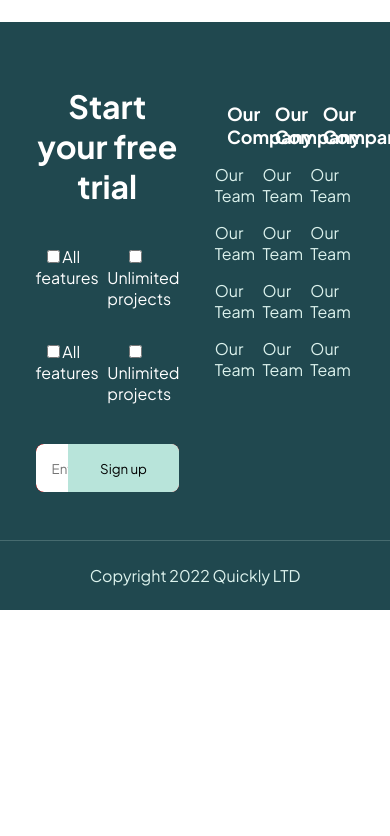
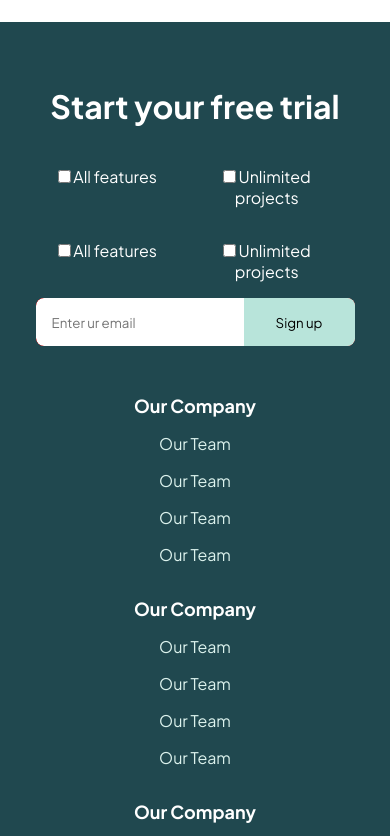
Before and after one commit to KananAmir/BF109, a plain HTML site: page 10.16.css-media-queries/home.html in a window 390 px wide. Shown: the part 4025-4861 px from the top of the page. Before the commit the page ends 4635 px from the top, so only its background shows below. Drawn offline with Linux system fonts and the light colour scheme.

Commit message:
css media-queries

```diff
--- a/10.16.css-media-queries/assets/css/home.css
+++ b/10.16.css-media-queries/assets/css/home.css
@@ -211,7 +211,9 @@ footer .footer-bottom p {
   .footer .footer-right ul {
     align-items: center;
   }
-  footer .footer .footer-left .checkbox-wrapper {
+  footer .footer .footer-left .checkbox-wrapper,
+  footer .footer .input-wrapper {
     text-align: center;
+    margin: 0 auto;
   }
 }
--- a/10.16.css-media-queries/home.html
+++ b/10.16.css-media-queries/home.html
@@ -170,7 +170,7 @@
       <div class="container">
         <div class="footer">
           <div class="row">
-            <div class="col-6  footer-left">
+            <div class="col-6 col-md-12 footer-left">
               <h3 class="start">Start your free trial</h3>
               <div class="row checkbox-wrapper">
                 <div class="col-6 p-start-0">
@@ -200,9 +200,9 @@
               </div>
             </div>
 
-            <div class="col-6 footer-right">
+            <div class="col-6 col-md-12 footer-right">
               <div class="row">
-                <div class="col-4">
+                <div class="col-4 col-sm-12">
                   <h5>Our Company</h5>
                   <ul>
                     <li>
@@ -220,7 +220,7 @@
                   </ul>
                 </div>
 
-                <div class="col-4">
+                <div class="col-4 col-sm-12">
                   <h5>Our Company</h5>
                   <ul>
                     <li>
@@ -238,7 +238,7 @@
                   </ul>
                 </div>
 
-                <div class="col-4">
+                <div class="col-4 col-sm-12">
                   <h5>Our Company</h5>
                   <ul>
                     <li>
```
